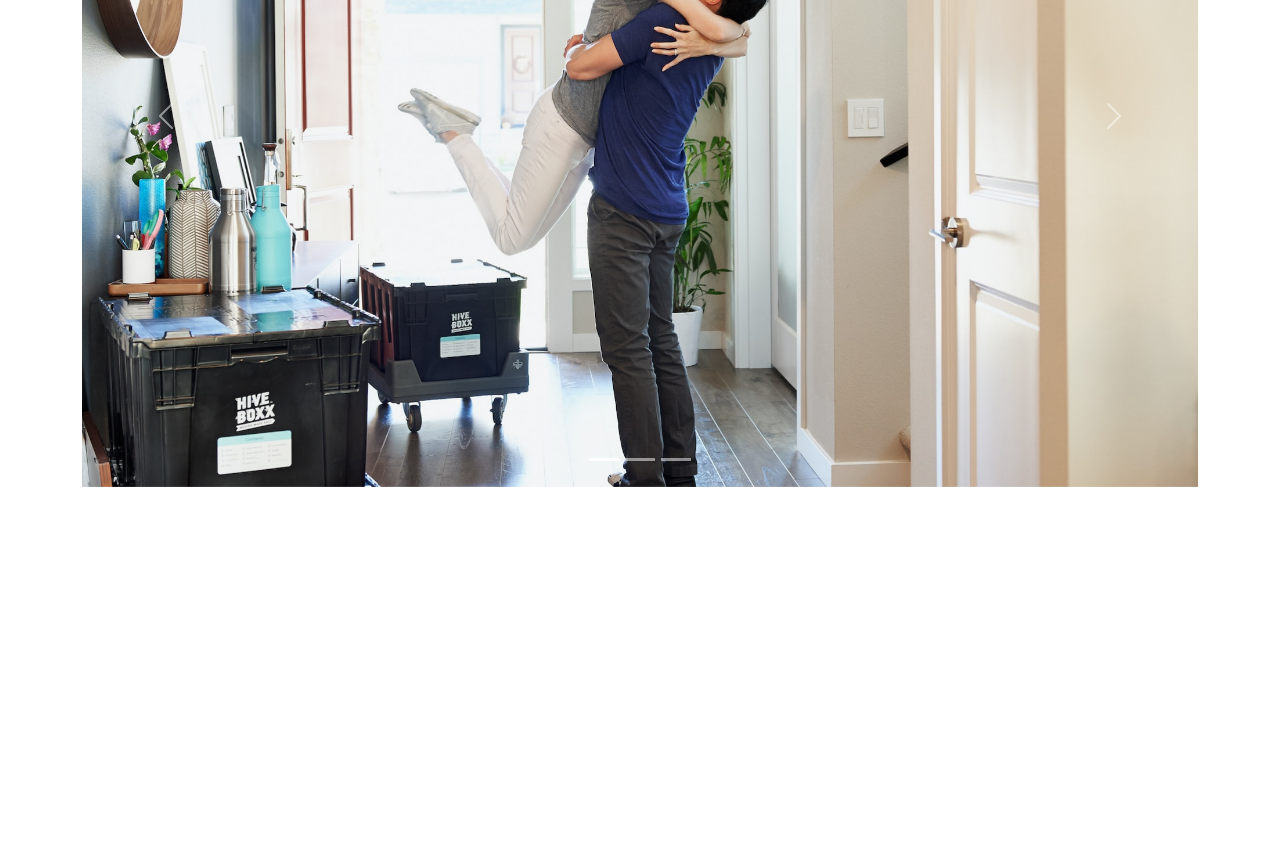
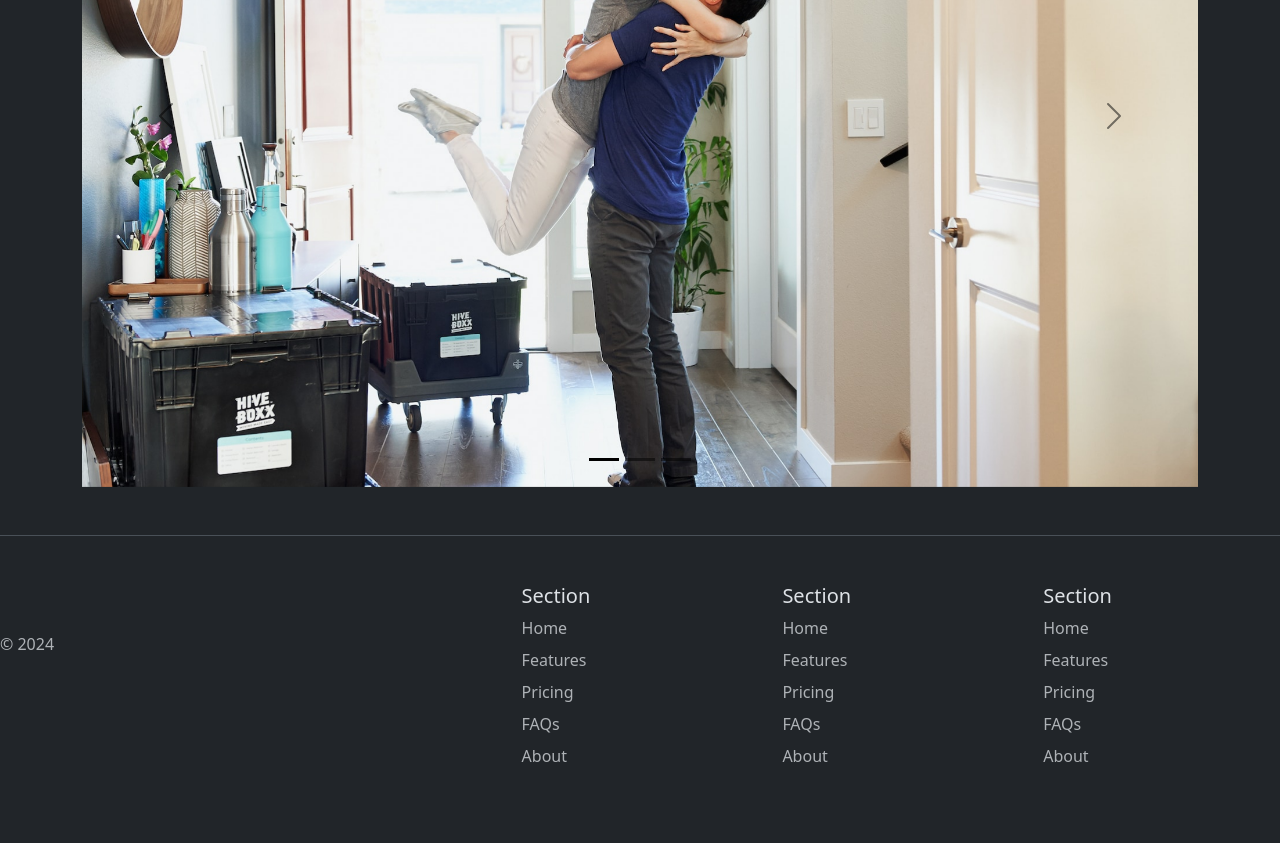
Before and after one commit to ClaraPalmero/The-complete-Web-Developement-Bootcamp, a plain HTML site: page 11.2 Bootstrap Components/index.html in a window 1280 px wide. Shown: the part 1673-2516 px from the top of the page. Before the commit the page ends 2160 px from the top, so only its background shows below. Drawn offline with nearby package versions, Linux system fonts and the light colour scheme.

Commit message:
dark mode bootstrap

```diff
--- a/11.2 Bootstrap Components/index.html
+++ b/11.2 Bootstrap Components/index.html
@@ -1,5 +1,5 @@
 <!DOCTYPE html>
-<html lang="en">
+<html lang="en" data-bs-theme="dark">
 
 <head>
   <meta charset="UTF-8">
@@ -13,15 +13,7 @@
     height: 4rem;
     border-radius: .75rem;
 }
-.row {
-  display: ;
 
-}
-·carouselExampleIndicators{
-  width: 936px;
-  height: 428.825px;
-
-}
   </style>
 </head>
 
@@ -147,7 +139,51 @@
   </button>
   </div>
 </div>
+<footer class="row row-cols-1 row-cols-sm-2 row-cols-md-5 py-5 my-5 border-top">
+    <div class="col mb-3">
+      <a href="/" class="d-flex align-items-center mb-3 link-body-emphasis text-decoration-none">
+        <svg class="bi me-2" width="40" height="32"><use xlink:href="#bootstrap"></use></svg>
+      </a>
+      <p class="text-body-secondary">© 2024</p>
+    </div>
 
+    <div class="col mb-3">
+
+    </div>
+
+    <div class="col mb-3">
+      <h5>Section</h5>
+      <ul class="nav flex-column">
+        <li class="nav-item mb-2"><a href="#" class="nav-link p-0 text-body-secondary">Home</a></li>
+        <li class="nav-item mb-2"><a href="#" class="nav-link p-0 text-body-secondary">Features</a></li>
+        <li class="nav-item mb-2"><a href="#" class="nav-link p-0 text-body-secondary">Pricing</a></li>
+        <li class="nav-item mb-2"><a href="#" class="nav-link p-0 text-body-secondary">FAQs</a></li>
+        <li class="nav-item mb-2"><a href="#" class="nav-link p-0 text-body-secondary">About</a></li>
+      </ul>
+    </div>
+
+    <div class="col mb-3">
+      <h5>Section</h5>
+      <ul class="nav flex-column">
+        <li class="nav-item mb-2"><a href="#" class="nav-link p-0 text-body-secondary">Home</a></li>
+        <li class="nav-item mb-2"><a href="#" class="nav-link p-0 text-body-secondary">Features</a></li>
+        <li class="nav-item mb-2"><a href="#" class="nav-link p-0 text-body-secondary">Pricing</a></li>
+        <li class="nav-item mb-2"><a href="#" class="nav-link p-0 text-body-secondary">FAQs</a></li>
+        <li class="nav-item mb-2"><a href="#" class="nav-link p-0 text-body-secondary">About</a></li>
+      </ul>
+    </div>
+
+    <div class="col mb-3">
+      <h5>Section</h5>
+      <ul class="nav flex-column">
+        <li class="nav-item mb-2"><a href="#" class="nav-link p-0 text-body-secondary">Home</a></li>
+        <li class="nav-item mb-2"><a href="#" class="nav-link p-0 text-body-secondary">Features</a></li>
+        <li class="nav-item mb-2"><a href="#" class="nav-link p-0 text-body-secondary">Pricing</a></li>
+        <li class="nav-item mb-2"><a href="#" class="nav-link p-0 text-body-secondary">FAQs</a></li>
+        <li class="nav-item mb-2"><a href="#" class="nav-link p-0 text-body-secondary">About</a></li>
+      </ul>
+    </div>
+  </footer>
 <script src="https://cdn.jsdelivr.net/npm/bootstrap@5.3.3/dist/js/bootstrap.bundle.min.js" integrity="sha384-YvpcrYf0tY3lHB60NNkmXc5s9fDVZLESaAA55NDzOxhy9GkcIdslK1eN7N6jIeHz" crossorigin="anonymous"></script>
 </body>
 
```
